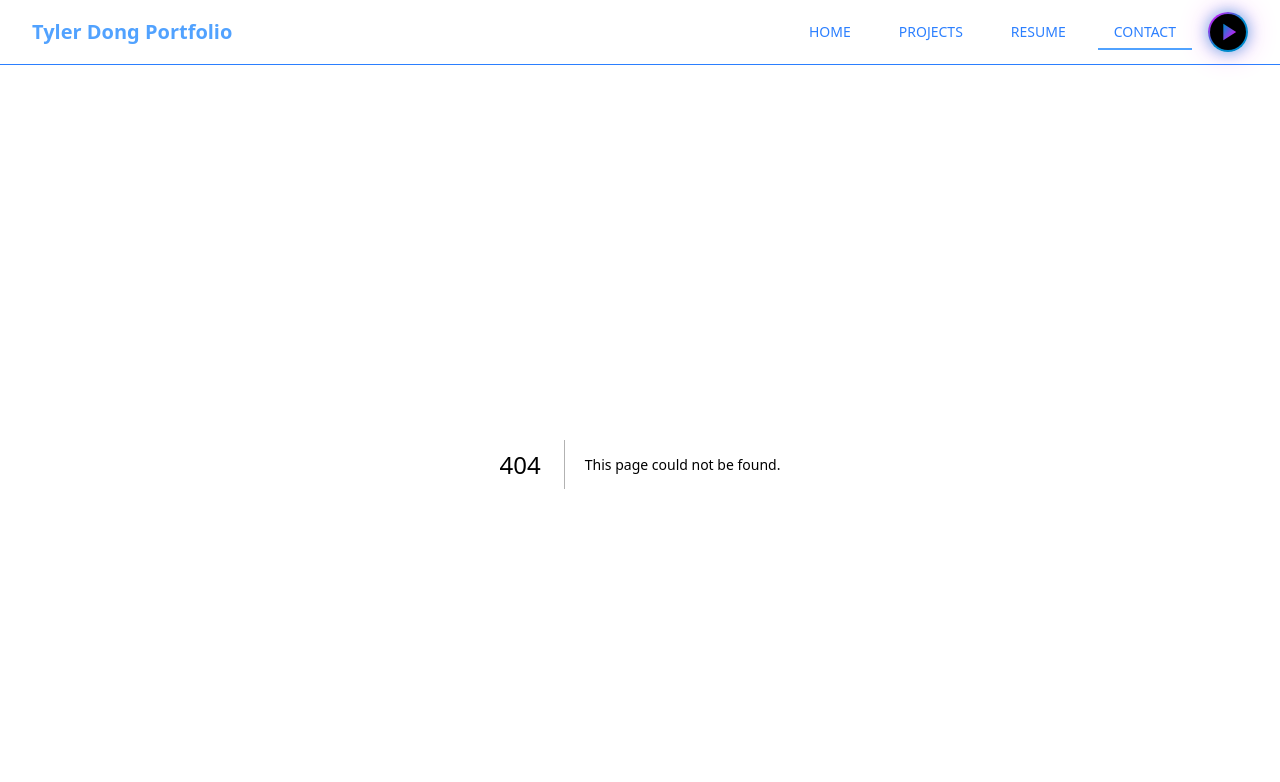
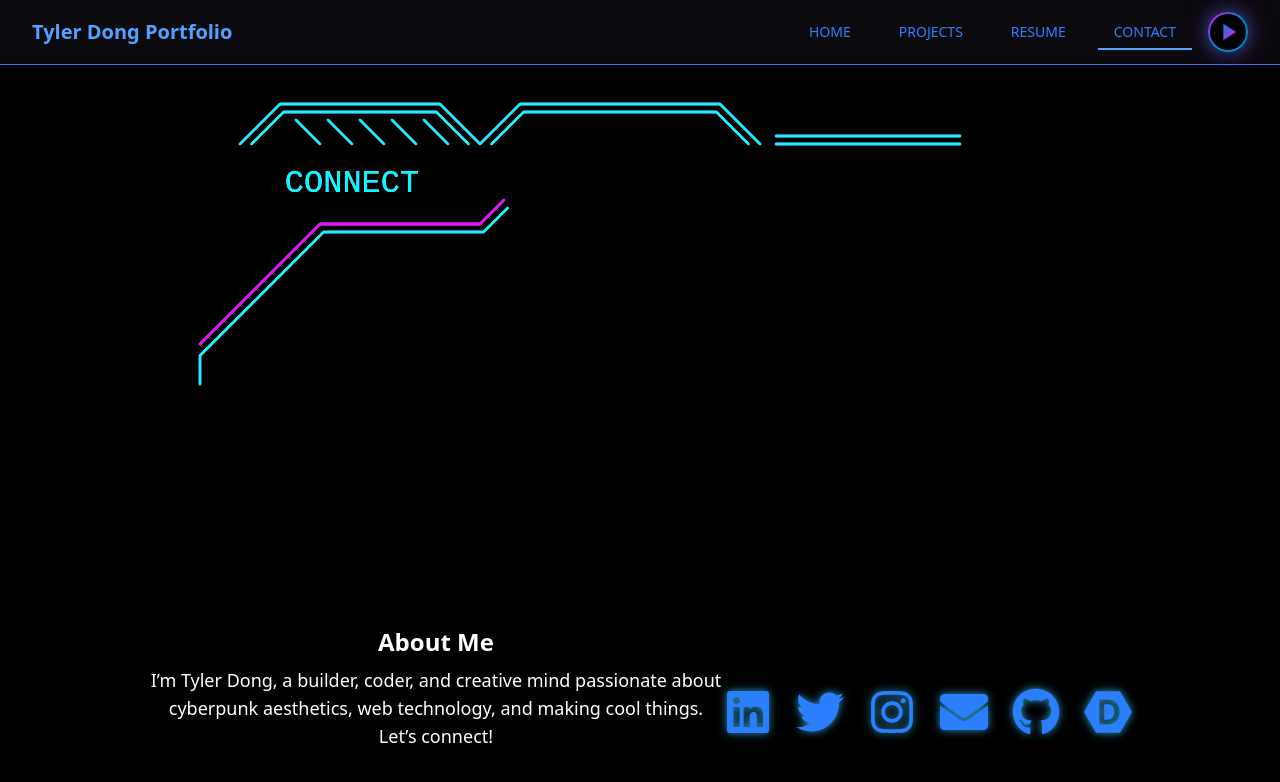
Before and after one commit to tylerdong878/Website, a Next.js app: page /contact in a window 1280 px wide. Before the commit this address had no page. Shown: the top 782 px of the page. Built offline with nearby package versions, Linux system fonts and the light colour scheme.

Commit message:
some contact frame

```diff
--- a/package.json
+++ b/package.json
@@ -12,7 +12,8 @@
     "framer-motion": "^12.23.6",
     "next": "15.4.2",
     "react": "19.1.0",
-    "react-dom": "19.1.0"
+    "react-dom": "19.1.0",
+    "react-icons": "^5.5.0"
   },
   "devDependencies": {
     "@eslint/eslintrc": "^3",
--- /dev/null
+++ b/src/app/contact/page.tsx
@@ -0,0 +1,15 @@
+import React from 'react';
+import { NeonFrame } from '@/components/NeonFrame';
+import AboutSection from '@/components/AboutSection';
+import ContactLinks from '@/components/ContactLinks';
+
+export default function ContactPage() {
+  return (
+    <div className="min-h-screen flex items-center justify-center bg-black">
+      <NeonFrame>
+        <AboutSection />
+        <ContactLinks />
+      </NeonFrame>
+    </div>
+  );
+}
--- a/src/app/globals.css
+++ b/src/app/globals.css
@@ -45,12 +45,12 @@ body {
 }
 
 ::-webkit-scrollbar-thumb {
-  background: #0088cc;
+  background: #006699;
   border-radius: 4px;
 }
 
 ::-webkit-scrollbar-thumb:hover {
-  background: #006699;
+  background: #0088cc;
 }
 
 /* Selection color */
--- a/src/app/layout.tsx
+++ b/src/app/layout.tsx
@@ -14,9 +14,11 @@ const geistMono = Geist_Mono({
 });
 
 export const metadata: Metadata = {
-  title: "Tyler Dong",
-  description: "Professional portfolio showcasing projects and skills in computer engineering and computer science",
-  keywords: ["computer engineering", "computer science", "portfolio", "projects", "tyler"],
+  title: 'Tyler Dong',
+  description: 'Tyler Dong Portfolio',
+  icons: {
+    icon: '/tlogo.jpg',
+  },
 };
 
 export default function RootLayout({
--- /dev/null
+++ b/src/components/AboutSection.tsx
@@ -0,0 +1,12 @@
+import React from 'react';
+
+export default function AboutSection() {
+  return (
+    <section className="mb-8 text-center">
+      <h2 className="text-xl md:text-2xl font-bold mb-2 text-white">About Me</h2>
+      <p className="text-base md:text-lg text-cyber-blue-atmospheric max-w-xl mx-auto">
+        I’m Tyler Dong, a builder, coder, and creative mind passionate about cyberpunk aesthetics, web technology, and making cool things. Let’s connect!
+      </p>
+    </section>
+  );
+}
--- /dev/null
+++ b/src/components/ContactLinks.tsx
@@ -0,0 +1,30 @@
+import React from 'react';
+import { FaLinkedin, FaTwitter, FaInstagram, FaEnvelope, FaGithub } from 'react-icons/fa';
+import { SiDevpost } from 'react-icons/si';
+
+const links = [
+  { href: 'https://www.linkedin.com/in/tylerdong/', label: 'LinkedIn', icon: <FaLinkedin size={48} className="text-blue-500 drop-shadow-[0_0_4px_#38bdf8cc] hover:drop-shadow-[0_0_5px_#f472b6cc] transition-shadow" /> },
+  { href: 'https://x.com/tyler878_', label: 'X', icon: <FaTwitter size={48} className="text-blue-500 drop-shadow-[0_0_4px_#38bdf8cc] hover:drop-shadow-[0_0_5px_#f472b6cc] transition-shadow" /> },
+  { href: 'https://www.instagram.com/tylerdong_/', label: 'Instagram', icon: <FaInstagram size={48} className="text-blue-500 drop-shadow-[0_0_4px_#38bdf8cc] hover:drop-shadow-[0_0_5px_#f472b6cc] transition-shadow" /> },
+  { href: 'tylerdong878@gmail.com', label: 'Email', icon: <FaEnvelope size={48} className="text-blue-500 drop-shadow-[0_0_4px_#38bdf8cc] hover:drop-shadow-[0_0_5px_#f472b6cc] transition-shadow" /> },
+  { href: 'https://github.com/tylerdong878', label: 'GitHub', icon: <FaGithub size={48} className="text-blue-500 drop-shadow-[0_0_4px_#38bdf8cc] hover:drop-shadow-[0_0_5px_#f472b6cc] transition-shadow" /> },
+  { href: 'https://devpost.com/dong-ty', label: 'Devpost', icon: <SiDevpost size={48} className="text-blue-500 drop-shadow-[0_0_4px_#38bdf8cc] hover:drop-shadow-[0_0_5px_#f472b6cc] transition-shadow" /> },
+];
+
+export default function ContactLinks() {
+  return (
+    <section className="flex flex-wrap gap-6 justify-center items-center mt-4">
+      {links.map(link => (
+        <a
+          key={link.label}
+          href={link.href}
+          target="_blank"
+          rel="noopener noreferrer"
+          className="group hover:scale-105 transition-transform"
+        >
+          {link.icon}
+        </a>
+      ))}
+    </section>
+  );
+}
--- /dev/null
+++ b/src/components/NeonFrame.tsx
@@ -0,0 +1,168 @@
+import React from 'react';
+
+interface NeonFrameProps {
+  children?: React.ReactNode;
+  className?: string;
+}
+
+export function NeonFrame({ children, className = '' }: NeonFrameProps) {
+  return (
+    <div className={`relative w-full h-full flex items-center justify-center ${className}`} style={{ aspectRatio: '1 / 1' }}>
+      <svg
+        viewBox="0 0 800 800"
+        width="100%"
+        height="100%"
+        className="absolute inset-0 z-0"
+        style={{ filter: 'drop-shadow(0 0 0px #00fff7) drop-shadow(0 0 0px #ff00ff)' }}
+        xmlns="http://www.w3.org/2000/svg"
+        preserveAspectRatio="xMidYMid meet"
+      >
+        <defs>
+          <filter id="neon-blue" x="-50%" y="-50%" width="200%" height="200%">
+            <feDropShadow dx="0" dy="0" stdDeviation="6" floodColor="#00fff7" floodOpacity="0" />
+            <feDropShadow dx="0" dy="0" stdDeviation="16" floodColor="#00fff7" floodOpacity="0" />
+          </filter>
+          <filter id="neon-pink" x="-50%" y="-50%" width="200%" height="200%">
+            <feDropShadow dx="0" dy="0" stdDeviation="6" floodColor="#ff00ff" floodOpacity="0" />
+            <feDropShadow dx="0" dy="0" stdDeviation="16" floodColor="#ff00ff" floodOpacity="0" />
+          </filter>
+        </defs>
+        {/* Top Frame */}
+        <polyline
+          points="150 50, 175,25 275,25 300,50 325,25 450,25 475, 50"
+          stroke="#00fff7"
+          strokeWidth="1.5"
+          fill="none"
+          filter="url(#neon-blue)"
+          strokeLinecap="round"
+          strokeLinejoin="round"
+        />
+        {/* Top Second Frame 1*/}
+        <polyline
+          points="157.23607 50, 177.23607,30 272.76393,30 292.76393,50"
+          stroke="#00fff7"
+          strokeWidth="1.5"
+          fill="none"
+          filter="url(#neon-blue)"
+          strokeLinecap="round"
+          strokeLinejoin="round"
+        />
+        {/* Top Second Frame 2*/}
+        <polyline
+          points="307.23607,50 327.23607,30 447.76393,30 467.76393,50"
+          stroke="#00fff7"
+          strokeWidth="1.5"
+          fill="none"
+          filter="url(#neon-blue)"
+          strokeLinecap="round"
+          strokeLinejoin="round"
+        />
+        {/* Top Line 1*/}
+        <line
+          x1="485"
+          y1="45"
+          x2="600"
+          y2="45"
+          stroke="#00fff7"
+          strokeWidth="1.5"
+          strokeLinecap="round"
+        />
+        {/* Top Line 2*/}
+        <line
+          x1="485"
+          y1="50"
+          x2="600"
+          y2="50"
+          stroke="#00fff7"
+          strokeWidth="1.5"
+          strokeLinecap="round"
+        />
+        {/* Top Diagnal 1*/}
+        <line
+          x1="185"
+          y1="35"
+          x2="200"
+          y2="50"
+          stroke="#00fff7"
+          strokeWidth="1.5"
+          strokeLinecap="round"
+        />
+        {/* Top Diagnal 2*/}
+        <line
+          x1="205"
+          y1="35"
+          x2="220"
+          y2="50"
+          stroke="#00fff7"
+          strokeWidth="1.5"
+          strokeLinecap="round"
+        />
+        {/* Top Diagnal 3*/}
+        <line
+          x1="225"
+          y1="35"
+          x2="240"
+          y2="50"
+          stroke="#00fff7"
+          strokeWidth="1.5"
+          strokeLinecap="round"
+        />
+        {/* Top Diagnal 4*/}
+        <line
+          x1="245"
+          y1="35"
+          x2="260"
+          y2="50"
+          stroke="#00fff7"
+          strokeWidth="1.5"
+          strokeLinecap="round"
+        />
+        {/* Top Diagnal 5*/}
+        <line
+          x1="265"
+          y1="35"
+          x2="280"
+          y2="50"
+          stroke="#00fff7"
+          strokeWidth="1.5"
+          strokeLinecap="round"
+        />
+        {/* Connect */}
+        <text
+          x="220"
+          y="75"
+          fill="#00fff7"
+          fontSize="20"
+          fontFamily="Orbitron, monospace"
+          textAnchor="middle" // or "middle", "end" for alignment
+          alignmentBaseline="middle" // for vertical alignment
+        >
+          CONNECT
+        </text>
+        {/* left top accent */}
+        <polyline
+          points="125,175 200,100 300,100 315,85"
+          stroke="#ff00ff"
+          strokeWidth="1.5"
+          fill="none"
+          filter="url(#neon-pink)"
+          strokeLinecap="round"
+          strokeLinejoin="round"
+        />
+        {/* left middle accent */}
+        <polyline
+          points="125,200 125,182.23607 202.23607,105 302.23607,105 317.23607,90"
+          stroke="#00fff7"
+          strokeWidth="1.5"
+          fill="none"
+          filter="url(#neon-pink)"
+          strokeLinecap="round"
+          strokeLinejoin="round"
+        />
+      </svg>
+      <div className="relative z-10 w-11/12 h-11/12 flex items-center justify-center">
+        {children}
+      </div>
+    </div>
+  );
+}
```
Also changed, not shown: public/tlogo.jpg (added), 1 other file (tests, documents, lock files or other folders).
